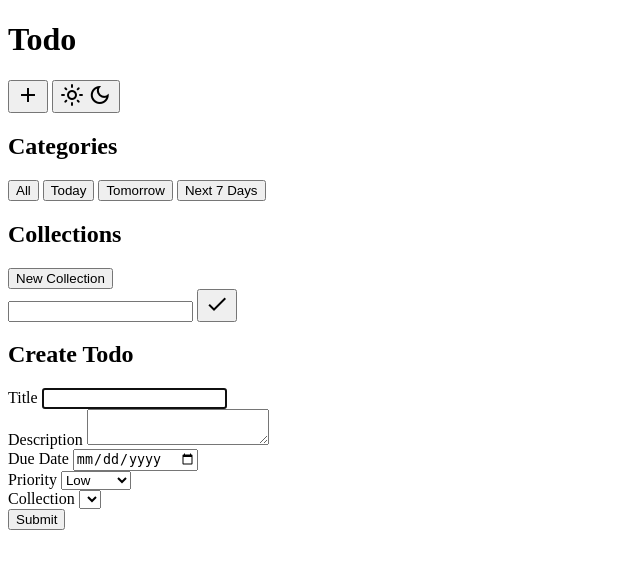
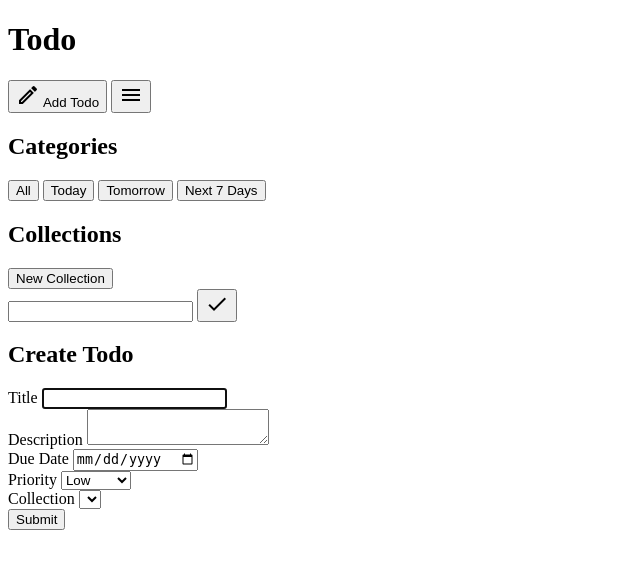
Before and after one commit to peter-abah/todo, a web app: file src/index.html in a window 1280 px wide. Shown: the top 569 px of the page, without its empty margins (0-640 px from the left). Run offline with its HTML, style and script files only (its server is not run), Linux system fonts and the light colour scheme; lists and menus that the app fills with data are empty.

Commit message:
add more styles

```diff
--- a/src/index.html
+++ b/src/index.html
@@ -5,7 +5,7 @@
   <meta name="viewport" content="width=device-width, initial-scale=1.0">
   <link rel="preconnect" href="https://fonts.googleapis.com">
   <link rel="preconnect" href="https://fonts.gstatic.com" crossorigin>
-  <link href="https://fonts.googleapis.com/css2?family=Roboto:wght@400;500;700&display=swap" rel="stylesheet">
+  <link href="https://fonts.googleapis.com/css2?family=Kalam:wght@400;500;700&display=swap" rel="stylesheet">
   <link href="https://fonts.googleapis.com/css?family=Material+Icons|Material+Icons+Outlined|Material+Icons+Two+Tone|Material+Icons+Round|Material+Icons+Sharp" rel="stylesheet">
 
   <title>Todo</title>
@@ -16,11 +16,11 @@
     <h1 class="header__title">Todo</h1>
     <div class="header__btns">
       <button class="header__btn open-modal-btn">
-        <span class="header__icon material-icons-outlined">add</span>
+        <span class="header__icon material-icons-outlined">edit</span>
+        Add Todo
       </button>
-      <button class="header__btn theme-btn">
-        <span class="header__icon material-icons-outlined">light_mode</span>
-        <span class="header__icon theme-btn__icon--hidden material-icons-outlined">dark_mode</span>
+      <button class="header__btn menu-btn">
+        <span class="header__icon material-icons-outlined">menu</span>
       </button>
     </div>
   </header>
@@ -43,7 +43,7 @@
         <button id="add-collection-btn" class="sidebar__btn">New Collection</button>
         <form class="collections__form collections__form--hidden">
           <input class="collections__form__input" type="text" required>
-          <button type="submit" class="collections__form__submit">
+          <button type="submit" class="collections__form__submit"  title="Submit">
             <span class="material-icons-outlined">check</span>
           </button>
         </form>
--- a/src/scss/base/_base.scss
+++ b/src/scss/base/_base.scss
@@ -7,6 +7,7 @@
   color: var(--text-primary);
   background-color: var(--primary-color);
   line-height: 1.4;
+  letter-spacing: 1px;
   font-family: var(--font-sans);
 }
 
--- a/src/scss/base/_variables.scss
+++ b/src/scss/base/_variables.scss
@@ -6,7 +6,8 @@
 
   --secondary-color: #f06cb5;
 
-  --font-sans: Roboto, sans-serif;
+  --font-sans: Kalam, sans-serif;
+
 
   --priority-high: #f44336;
   --priority-medium: #629ef3;
--- a/src/scss/components/_content.scss
+++ b/src/scss/components/_content.scss
@@ -2,3 +2,9 @@
   margin-left: 15rem;
   padding: 1rem;
 }
+
+@media screen and (max-width: 40rem) {
+  .content {
+    margin-left: 0;
+  }
+}
--- a/src/scss/components/_modal.scss
+++ b/src/scss/components/_modal.scss
@@ -23,7 +23,6 @@
     height: max-content;
     background-color: var(--primary-color-2);
     border-radius: .75rem;
-
     &__title {
       font-size: 1.5rem;
       margin-bottom: 1rem;
--- a/src/templates/todo-template.hbs
+++ b/src/templates/todo-template.hbs
@@ -1,6 +1,6 @@
 <div class="todo">
   <div class="todo__header">
-    <button class="todo__btn-check todo__btn-check--{{priority}}">
+    <button class="todo__btn-check todo__btn-check--{{priority}}" title="Complete Todo">
       <span class="todo__btn-check__icon material-icons-outlined">check_box_outline_blank</span>
       <span class="todo__btn-check__icon todo__btn-check__icon--hidden material-icons-outlined">check_box</span>
     </button>
@@ -8,7 +8,7 @@
       <h4 class="todo__title">{{title}}</h4>
       <p class="todo__date">{{formatDate dueDate}}</p>
     </div>
-    <button class="todo__btn-delete" data-todo-id="{{id}}">
+    <button class="todo__btn-delete" data-todo-id="{{id}}" title="Delete Todo">
       <span class="material-icons-outlined">delete</span>
     </button>
   </div>
--- a/src/ui/category.js
+++ b/src/ui/category.js
@@ -14,7 +14,12 @@
     PubSub.publish(eventTypes.SHOW_TODOS, {category});
   };
 
+  const toggleSidebr = event => {
+
+  }
+
   const categoryBtns = [...document.querySelectorAll('.category')];
+  const sidebar = document.querySelector('.sidebar')
   addEventListeners();
 })();
 
--- a/src/ui/modal.js
+++ b/src/ui/modal.js
@@ -15,7 +15,6 @@
   const closeModal = event => {
     if (event && (event.target !== event.currentTarget)) return;
     toggleModal();
-    dom.form.reset();
   }
 
   const addCollectionOption = (_, {id, collection}) => {
@@ -42,6 +41,7 @@
     PubSub.publish(eventTypes.NEW_TODO,
       {id, info: {title, description, priority, dueDate}});
 
+    dom.form.reset();
     closeModal();
   };
 
--- a/src/ui/todoElem.js
+++ b/src/ui/todoElem.js
@@ -89,7 +89,6 @@
           dom.priorityInput.value = todo[key];
           break;
         case 'dueDate':
-          debugger
           dom.dateInput.value = todo[key]; // might have a bug
           dom.date.textContent = todo[key];
           break;
```
Also changed, not shown: src/scss/components/_header.scss (+11 -19 lines), src/scss/components/_sidebar.scss (+12 -1 lines), 2 other files.
